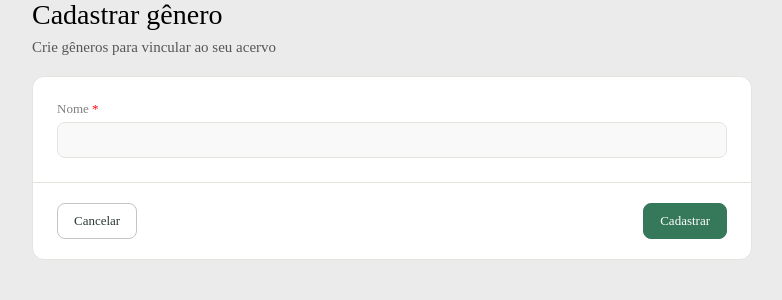
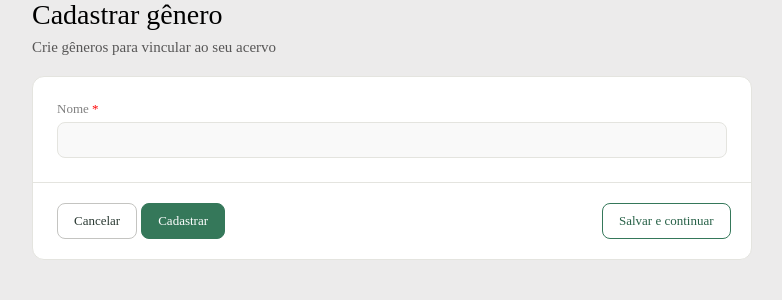
Before and after one commit to danielidallavecchia/biblioteca, a Rails app: page /generos/new in a window 1280 px wide. Shown: the part 194-494 px from the top of the page, without its empty margins (248-1030 px from the left). Run offline with Rails 7, Linux system fonts and the light colour scheme; the visitor is signed in with stand-in values (Sample User, id 1); data comes from the database, SQL or seed files in the repository; style sheets or scripts are compiled from the project's sources; parts of the project's set-up code (start-up, migrations or seed data) failed here and were passed over; some libraries are stand-ins or nearby versions.

Commit message:
feat: Botão 'Salvar e continuar' em genero

```diff
--- a/app/controllers/generos_controller.rb
+++ b/app/controllers/generos_controller.rb
@@ -20,10 +20,14 @@ class GenerosController < ApplicationController
     @genero = Genero.new(params[:genero])
 
     if @genero.save
-      if @genero.id.blank?
-        redirect_to generos_path
+      if params[:salvar_e_continuar]
+        redirect_to new_genero_path
       else
-        redirect_to genero_path(@genero)
+        if @genero.id.blank?
+          redirect_to generos_path
+        else
+          redirect_to genero_path(@genero)
+        end
       end
 
     else
--- a/app/views/generos/_form.html.erb
+++ b/app/views/generos/_form.html.erb
@@ -24,7 +24,16 @@
     </div>
 
     <div class="cartao-rodape">
+        <div>
         <%= link_to "Cancelar", generos_path, class: "btn" %>
         <%= f.submit(@genero.new_record? ? "Cadastrar" : "Salvar", class: "btn btn-primario") %>
+        </div>
+
+        <% if @genero.new_record? %>
+        <div class="salvar-continuar">
+            <%= f.submit "Salvar e continuar", name: "salvar_e_continuar", class: "btn botao-continuar" %>
+        </div>
+        <% end %>
     </div>
+
 <%end%>
```
